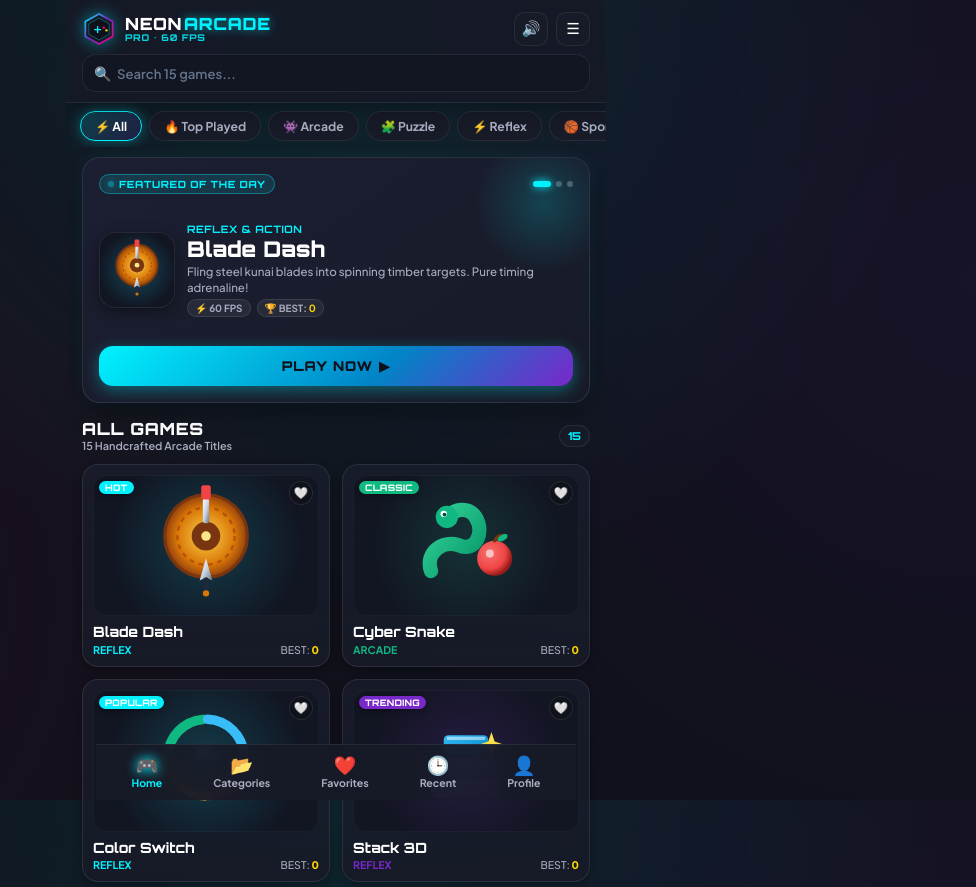
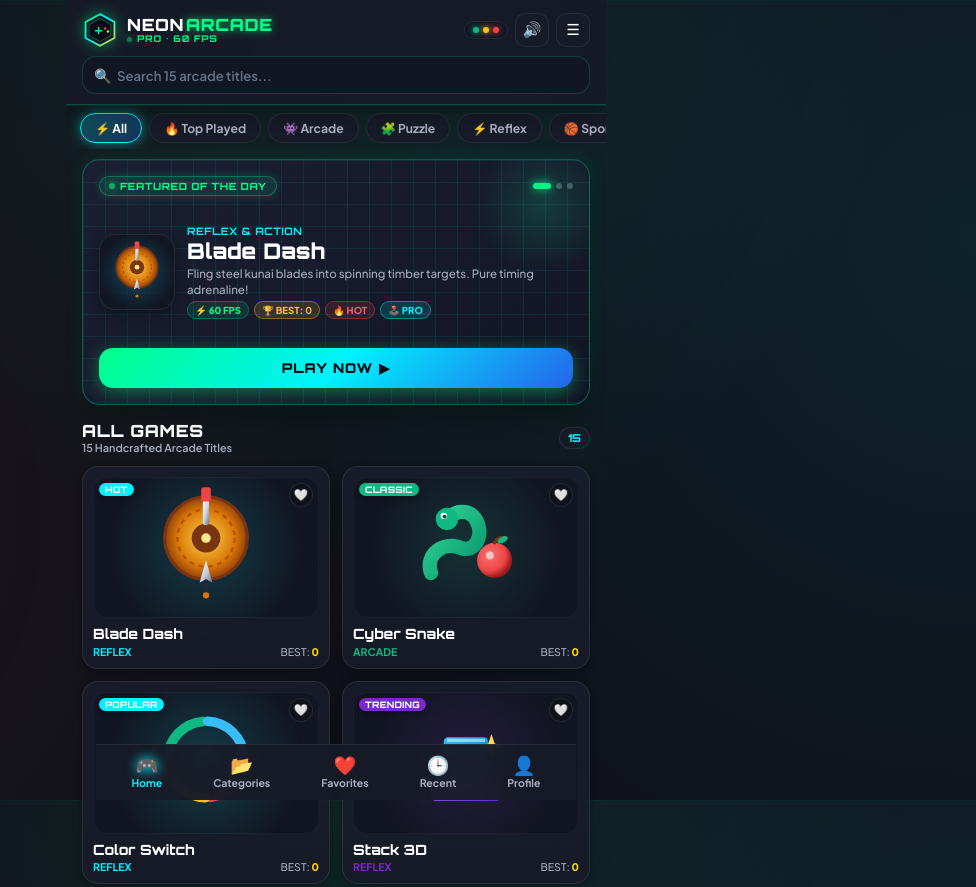
Before and after one commit to Big-Dady-46/Neon-Arcade, a website built with Vite: page mobile/index.html in a window 1280 px wide. Shown: the top 887 px of the page, without its empty margins (304-1280 px from the left). Built offline with nearby package versions, Linux system fonts and the light colour scheme.

Commit message:
feat: add desktop-style cyber grid boxes, neon emerald green header accents, and red yellow green blue color styling

```diff
--- a/mobile/index.html
+++ b/mobile/index.html
@@ -29,26 +29,34 @@
             <svg width="36" height="36" viewBox="0 0 100 100" fill="none" xmlns="http://www.w3.org/2000/svg">
               <defs>
                 <linearGradient id="cyberHex" x1="0%" y1="0%" x2="100%" y2="100%">
-                  <stop offset="0%" stop-color="#00F2FE"/>
-                  <stop offset="50%" stop-color="#7928CA"/>
-                  <stop offset="100%" stop-color="#FF007A"/>
+                  <stop offset="0%" stop-color="#00FF88"/>
+                  <stop offset="50%" stop-color="#00F2FE"/>
+                  <stop offset="100%" stop-color="#FFD700"/>
                 </linearGradient>
               </defs>
-              <polygon points="50,6 90,28 90,72 50,94 10,72 10,28" fill="#171A27" stroke="url(#cyberHex)" stroke-width="5"/>
-              <polygon points="50,18 80,35 80,65 50,82 20,65 20,35" fill="#0F111A" stroke="rgba(0, 242, 254, 0.45)" stroke-width="2"/>
-              <path d="M36 50 H44 V42 H48 V50 H56 V54 H48 V62 H44 V54 H36 Z" fill="#00F2FE"/>
-              <circle cx="64" cy="46" r="3.5" fill="#FF007A"/>
+              <polygon points="50,6 90,28 90,72 50,94 10,72 10,28" fill="#141926" stroke="url(#cyberHex)" stroke-width="5"/>
+              <polygon points="50,18 80,35 80,65 50,82 20,65 20,35" fill="#0A0D16" stroke="rgba(0, 255, 136, 0.45)" stroke-width="2"/>
+              <path d="M36 50 H44 V42 H48 V50 H56 V54 H48 V62 H44 V54 H36 Z" fill="#00FF88"/>
+              <circle cx="64" cy="46" r="3.5" fill="#EF4444"/>
               <circle cx="72" cy="54" r="3.5" fill="#FFD700"/>
             </svg>
           </div>
           <div class="mobile-brand-text">
             <span class="brand-title">NEON<span class="brand-accent">ARCADE</span></span>
-            <span class="brand-fps-pill">PRO • 60 FPS</span>
+            <div class="brand-sub-row">
+              <span class="brand-live-indicator"></span>
+              <span class="brand-fps-pill">PRO • 60 FPS</span>
+            </div>
           </div>
         </a>
 
-        <!-- Top Right Actions: Sound & Menu Drawer -->
+        <!-- Top Right Actions: System Status & Controls -->
         <div class="mobile-header-actions">
+          <div class="header-status-dots" title="Status: Online 60fps (Green), Low Latency (Yellow), Stereo FX (Red)">
+            <span class="status-dot dot-green"></span>
+            <span class="status-dot dot-yellow"></span>
+            <span class="status-dot dot-red"></span>
+          </div>
           <button class="mobile-header-btn" id="btnSoundToggle" title="Toggle Sound (Mute/Unmute)">
             <span id="soundIcon">🔊</span>
           </button>
@@ -58,10 +66,10 @@
         </div>
       </div>
 
-      <!-- Full-Width Mobile Search Bar -->
+      <!-- Full-Width Mobile Search Bar with Green Lens -->
       <div class="mobile-search-bar">
         <span class="search-lens-icon">🔍</span>
-        <input type="text" id="mobileSearchInput" class="mobile-search-field" placeholder="Search 15 games..." autocomplete="off">
+        <input type="text" id="mobileSearchInput" class="mobile-search-field" placeholder="Search 15 arcade titles..." autocomplete="off">
         <button class="search-clear-btn hidden" id="btnClearSearch" title="Clear">✕</button>
       </div>
     </header>
@@ -78,7 +86,7 @@
       <button class="category-pill" data-cat="favorites">❤️ Favorites</button>
     </nav>
 
-    <!-- Mobile Hero (Height: 220-280px) -->
+    <!-- Mobile Hero with Cyber Grid Boxes (Height: 220-280px) -->
     <section class="mobile-hero-section">
       <div class="mobile-hero-card" id="mobileHeroCard">
         <div class="hero-top-row">
@@ -102,8 +110,10 @@
             <h1 class="hero-title" id="heroTitle">Blade Dash</h1>
             <p class="hero-desc" id="heroDesc">Fling steel daggers into spinning targets with pure adrenaline.</p>
             <div class="hero-chips-row">
-              <span class="hero-chip">⚡ 60 FPS</span>
-              <span class="hero-chip" id="heroBestChip">🏆 BEST: <strong id="heroBestVal">0</strong></span>
+              <span class="hero-chip chip-green">⚡ 60 FPS</span>
+              <span class="hero-chip chip-yellow" id="heroBestChip">🏆 BEST: <strong id="heroBestVal">0</strong></span>
+              <span class="hero-chip chip-red">🔥 HOT</span>
+              <span class="hero-chip chip-blue">🕹️ PRO</span>
             </div>
           </div>
         </div>
--- a/mobile/style.css
+++ b/mobile/style.css
@@ -62,13 +62,18 @@ html, body {
   -webkit-overflow-scrolling: touch;
 }
 
-/* Atmospheric Cyber Ambient Glow Background */
+/* Atmospheric Cyber Ambient Glow with Retro Grid Boxes (Matching Desktop Banner) */
 body.mobile-body {
   background-color: var(--bg-app);
   background-image:
-    radial-gradient(circle at 50% 0%, rgba(0, 242, 254, 0.09) 0%, transparent 60%),
-    radial-gradient(circle at 100% 35%, rgba(121, 40, 202, 0.08) 0%, transparent 50%),
-    radial-gradient(circle at 0% 75%, rgba(255, 0, 122, 0.06) 0%, transparent 50%);
+    /* Cyber grid boxes like desktop banner */
+    linear-gradient(rgba(0, 242, 254, 0.04) 1px, transparent 1px),
+    linear-gradient(90deg, rgba(0, 242, 254, 0.04) 1px, transparent 1px),
+    /* Ambient glow meshes (emerald green on top, teal/blue in middle, crimson below) */
+    radial-gradient(circle at 50% 0%, rgba(16, 185, 129, 0.12) 0%, transparent 55%),
+    radial-gradient(circle at 100% 30%, rgba(0, 242, 254, 0.08) 0%, transparent 50%),
+    radial-gradient(circle at 0% 65%, rgba(239, 68, 68, 0.06) 0%, transparent 50%);
+  background-size: 26px 26px, 26px 26px, 100% 100%, 100% 100%, 100% 100%;
   background-attachment: fixed;
 }
 
@@ -89,7 +94,7 @@ body.mobile-body {
 }
 
 /* ==========================================================================
-   MOBILE HEADER (Sticky, Compact, 10–14px padding, Subtle Backdrop Blur)
+   MOBILE HEADER (Sticky, Compact, Green Underline, Subtle Backdrop Blur)
    ========================================================================== */
 .mobile-header {
   position: sticky;
@@ -98,13 +103,13 @@ body.mobile-body {
   background: var(--bg-surface-glass);
   backdrop-filter: blur(20px) saturate(180%);
   -webkit-backdrop-filter: blur(20px) saturate(180%);
-  border-bottom: 1px solid var(--border-subtle);
+  border-bottom: 1px solid rgba(16, 185, 129, 0.3);
   padding: 10px 14px 10px;
   display: flex;
   flex-direction: column;
   gap: 8px;
   width: 100%;
-  box-shadow: 0 4px 20px rgba(0, 0, 0, 0.35);
+  box-shadow: 0 4px 20px rgba(0, 0, 0, 0.4), 0 1px 0 rgba(16, 185, 129, 0.2);
 }
 
 .mobile-header-top {
@@ -123,10 +128,10 @@ body.mobile-body {
 }
 
 .mobile-brand-emblem {
-  width: 34px;
-  height: 34px;
+  width: 36px;
+  height: 36px;
   flex-shrink: 0;
-  filter: drop-shadow(0 0 8px rgba(0, 242, 254, 0.45));
+  filter: drop-shadow(0 0 8px rgba(0, 255, 136, 0.45));
   display: flex;
   align-items: center;
   justify-content: center;
@@ -151,9 +156,24 @@ body.mobile-body {
 }
 
 .brand-accent {
-  color: var(--neon-teal);
-  text-shadow: 0 0 10px rgba(0, 242, 254, 0.6);
+  color: #00FF88;
+  text-shadow: 0 0 10px rgba(0, 255, 136, 0.75);
   margin-left: 2px;
+}
+
+.brand-sub-row {
+  display: flex;
+  align-items: center;
+  gap: 5px;
+}
+
+.brand-live-indicator {
+  width: 5px;
+  height: 5px;
+  border-radius: 50%;
+  background: #00FF88;
+  box-shadow: 0 0 6px #00FF88;
+  animation: liveBlink 1.4s infinite;
 }
 
 .brand-fps-pill {
@@ -161,15 +181,45 @@ body.mobile-body {
   font-size: 0.58rem;
   font-weight: 800;
   letter-spacing: 0.08em;
-  color: var(--neon-teal);
-  opacity: 0.88;
-}
-
+  color: #00FF88;
+  opacity: 0.95;
+}
+
+/* System Status Dots Cluster (Green, Yellow, Red) */
 .mobile-header-actions {
   display: flex;
   align-items: center;
-  gap: 8px;
+  gap: 7px;
   flex-shrink: 0;
+}
+
+.header-status-dots {
+  display: flex;
+  align-items: center;
+  gap: 4px;
+  background: rgba(18, 22, 36, 0.85);
+  padding: 5px 8px;
+  border-radius: var(--radius-full);
+  border: 1px solid rgba(255, 255, 255, 0.08);
+}
+
+.status-dot {
+  width: 6px;
+  height: 6px;
+  border-radius: 50%;
+  display: block;
+}
+.dot-green {
+  background: #10B981;
+  box-shadow: 0 0 6px #10B981;
+}
+.dot-yellow {
+  background: #FBBF24;
+  box-shadow: 0 0 6px #FBBF24;
+}
+.dot-red {
+  background: #EF4444;
+  box-shadow: 0 0 6px #EF4444;
 }
 
 .mobile-header-btn {
@@ -188,11 +238,11 @@ body.mobile-body {
 }
 .mobile-header-btn:active {
   transform: scale(0.92);
-  border-color: var(--neon-teal);
-  box-shadow: var(--glow-teal-sm);
-}
-
-/* Mobile Search Bar */
+  border-color: #00FF88;
+  box-shadow: 0 0 8px rgba(0, 255, 136, 0.4);
+}
+
+/* Mobile Search Bar with Neon Green Focus & Icon */
 .mobile-search-bar {
   position: relative;
   width: 100%;
@@ -203,7 +253,7 @@ body.mobile-body {
   left: 12px;
   top: 50%;
   transform: translateY(-50%);
-  color: var(--text-muted);
+  color: #10B981;
   font-size: 0.88rem;
   pointer-events: none;
 }
@@ -214,7 +264,7 @@ body.mobile-body {
   padding: 0 34px 0 34px;
   border-radius: var(--radius-md);
   background: var(--bg-input);
-  border: 1px solid var(--border-subtle);
+  border: 1px solid rgba(16, 185, 129, 0.25);
   color: var(--text-primary);
   font-family: var(--font-sans);
   font-size: 0.82rem;
@@ -226,8 +276,8 @@ body.mobile-body {
   color: var(--text-muted);
 }
 .mobile-search-field:focus {
-  border-color: var(--neon-teal);
-  box-shadow: 0 0 12px rgba(0, 242, 254, 0.25);
+  border-color: #00FF88;
+  box-shadow: 0 0 14px rgba(0, 255, 136, 0.35);
 }
 
 .search-clear-btn {
@@ -252,7 +302,7 @@ body.mobile-body {
 }
 
 /* ==========================================================================
-   MOBILE CATEGORY BAR (Horizontal Swipe Pills)
+   MOBILE CATEGORY BAR (Horizontal Swipe Pills with Red, Yellow, Green, Blue)
    ========================================================================== */
 .mobile-category-bar {
   display: flex;
@@ -285,15 +335,59 @@ body.mobile-body {
 .category-pill:active {
   transform: scale(0.95);
 }
-.category-pill.active {
-  background: linear-gradient(135deg, rgba(0, 242, 254, 0.18) 0%, rgba(121, 40, 202, 0.18) 100%);
-  border-color: var(--neon-teal);
+
+/* Category Pills in Tasteful Blue, Red, Green, Yellow */
+.category-pill[data-cat="all"].active {
+  background: linear-gradient(135deg, rgba(0, 242, 254, 0.25), rgba(37, 99, 235, 0.3));
+  border-color: #00F2FE;
   color: #FFFFFF;
-  box-shadow: 0 0 14px rgba(0, 242, 254, 0.35);
+  box-shadow: 0 0 14px rgba(0, 242, 254, 0.45);
+}
+.category-pill[data-cat="top"].active {
+  background: linear-gradient(135deg, rgba(239, 68, 68, 0.25), rgba(249, 115, 22, 0.3));
+  border-color: #EF4444;
+  color: #FFFFFF;
+  box-shadow: 0 0 14px rgba(239, 68, 68, 0.45);
+}
+.category-pill[data-cat="arcade"].active {
+  background: linear-gradient(135deg, rgba(59, 130, 246, 0.25), rgba(99, 102, 241, 0.3));
+  border-color: #3B82F6;
+  color: #FFFFFF;
+  box-shadow: 0 0 14px rgba(59, 130, 246, 0.45);
+}
+.category-pill[data-cat="puzzle"].active {
+  background: linear-gradient(135deg, rgba(99, 102, 241, 0.25), rgba(139, 92, 246, 0.3));
+  border-color: #6366F1;
+  color: #FFFFFF;
+  box-shadow: 0 0 14px rgba(99, 102, 241, 0.45);
+}
+.category-pill[data-cat="reflex"].active {
+  background: linear-gradient(135deg, rgba(16, 185, 129, 0.25), rgba(5, 150, 105, 0.3));
+  border-color: #10B981;
+  color: #FFFFFF;
+  box-shadow: 0 0 14px rgba(16, 185, 129, 0.45);
+}
+.category-pill[data-cat="sports"].active {
+  background: linear-gradient(135deg, rgba(245, 158, 11, 0.25), rgba(217, 119, 6, 0.3));
+  border-color: #F59E0B;
+  color: #FFFFFF;
+  box-shadow: 0 0 14px rgba(245, 158, 11, 0.45);
+}
+.category-pill[data-cat="racing"].active {
+  background: linear-gradient(135deg, rgba(255, 0, 85, 0.25), rgba(225, 29, 72, 0.3));
+  border-color: #FF0055;
+  color: #FFFFFF;
+  box-shadow: 0 0 14px rgba(255, 0, 85, 0.45);
+}
+.category-pill[data-cat="favorites"].active {
+  background: linear-gradient(135deg, rgba(244, 63, 94, 0.25), rgba(225, 29, 72, 0.3));
+  border-color: #F43F5E;
+  color: #FFFFFF;
+  box-shadow: 0 0 14px rgba(244, 63, 94, 0.45);
 }
 
 /* ==========================================================================
-   MOBILE HERO (Height: 220–280px, Surface #171A27, Rounded 18px)
+   MOBILE HERO (Height: 220–280px, Retro Grid Boxes & Cyber Green Highlight)
    ========================================================================== */
 .mobile-hero-section {
   padding: 8px 14px 14px;
@@ -301,17 +395,23 @@ body.mobile-body {
 }
 
 .mobile-hero-card {
-  height: 235px;
+  height: 236px;
   border-radius: var(--radius-xl);
-  background: linear-gradient(145deg, #1C1F32 0%, #171A27 100%);
-  border: 1px solid var(--border-card);
+  /* Cyber grid boxes like desktop banner */
+  background-color: #141726;
+  background-image:
+    linear-gradient(rgba(0, 242, 254, 0.08) 1px, transparent 1px),
+    linear-gradient(90deg, rgba(0, 242, 254, 0.08) 1px, transparent 1px),
+    linear-gradient(145deg, #1A1F32 0%, #121524 100%);
+  background-size: 22px 22px, 22px 22px, 100% 100%;
+  border: 1px solid rgba(16, 185, 129, 0.4);
   padding: 14px;
   display: flex;
   flex-direction: column;
   justify-content: space-between;
   position: relative;
   overflow: hidden;
-  box-shadow: 0 10px 25px -5px rgba(0, 0, 0, 0.5), 0 0 15px rgba(0, 242, 254, 0.08);
+  box-shadow: 0 10px 25px -5px rgba(0, 0, 0, 0.6), 0 0 20px rgba(16, 185, 129, 0.15);
 }
 
 .mobile-hero-card::before {
@@ -321,7 +421,7 @@ body.mobile-body {
   top: -25px;
   width: 140px;
   height: 140px;
-  background: radial-gradient(circle, rgba(0, 242, 254, 0.18) 0%, rgba(0, 242, 254, 0) 70%);
+  background: radial-gradient(circle, rgba(16, 185, 129, 0.22) 0%, rgba(0, 242, 254, 0) 70%);
   pointer-events: none;
 }
 
@@ -350,53 +450,73 @@ body.mobile-body {
 .hero-dot.active {
   width: 18px;
   border-radius: 10px;
-  background: var(--neon-teal);
-  box-shadow: 0 0 8px var(--neon-teal);
+  background: #00FF88;
+  box-shadow: 0 0 10px #00FF88;
 }
 
 .hero-chips-row {
   display: flex;
   align-items: center;
-  gap: 6px;
+  gap: 5px;
   margin-top: 4px;
+  flex-wrap: nowrap;
 }
 
 .hero-chip {
-  font-size: 0.62rem;
-  font-weight: 700;
+  font-size: 0.6rem;
+  font-weight: 800;
   padding: 2px 7px;
   border-radius: var(--radius-full);
-  background: rgba(255, 255, 255, 0.06);
-  border: 1px solid rgba(255, 255, 255, 0.1);
-  color: var(--text-secondary);
-}
-.hero-chip strong {
-  color: var(--neon-gold);
+  white-space: nowrap;
+}
+.hero-chip.chip-green {
+  background: rgba(16, 185, 129, 0.14);
+  border: 1px solid rgba(16, 185, 129, 0.4);
+  color: #00FF88;
+}
+.hero-chip.chip-yellow {
+  background: rgba(251, 191, 36, 0.14);
+  border: 1px solid rgba(251, 191, 36, 0.4);
+  color: #FBBF24;
+}
+.hero-chip.chip-yellow strong {
+  color: #FBBF24;
+}
+.hero-chip.chip-red {
+  background: rgba(239, 68, 68, 0.14);
+  border: 1px solid rgba(239, 68, 68, 0.4);
+  color: #FF5577;
+}
+.hero-chip.chip-blue {
+  background: rgba(0, 242, 254, 0.14);
+  border: 1px solid rgba(0, 242, 254, 0.4);
+  color: #00F2FE;
 }
 
 .hero-tag-badge {
   display: inline-flex;
   align-items: center;
   gap: 5px;
-  background: rgba(0, 242, 254, 0.12);
-  border: 1px solid rgba(0, 242, 254, 0.35);
-  padding: 3px 8px;
+  background: rgba(16, 185, 129, 0.15);
+  border: 1px solid rgba(16, 185, 129, 0.45);
+  padding: 3px 9px;
   border-radius: var(--radius-full);
   font-family: var(--font-heading);
   font-size: 0.62rem;
   font-weight: 800;
   letter-spacing: 0.06em;
-  color: var(--neon-teal);
+  color: #00FF88;
   align-self: flex-start;
+  box-shadow: 0 0 10px rgba(0, 255, 136, 0.2);
 }
 
 .hero-live-dot {
   width: 6px;
   height: 6px;
   border-radius: 50%;
-  background: var(--neon-teal);
-  box-shadow: 0 0 6px var(--neon-teal);
-  animation: liveBlink 1.5s infinite;
+  background: #00FF88;
+  box-shadow: 0 0 8px #00FF88;
+  animation: liveBlink 1.2s infinite;
 }
 @keyframes liveBlink {
   0%, 100% { opacity: 1; }
@@ -441,7 +561,7 @@ body.mobile-body {
   font-size: 0.64rem;
   font-weight: 700;
   letter-spacing: 0.05em;
-  color: var(--neon-gold);
+  color: #FBBF24;
   display: block;
   margin-bottom: 2px;
 }
@@ -473,8 +593,8 @@ body.mobile-body {
   height: 40px;
   border-radius: var(--radius-md);
   border: none;
-  background: linear-gradient(135deg, #00F2FE 0%, #0284C7 60%, #7928CA 100%);
-  color: #0F111A;
+  background: linear-gradient(135deg, #00FF88 0%, #00F2FE 50%, #2563EB 100%);
+  color: #0A0D16;
   font-family: var(--font-heading);
   font-size: 0.84rem;
   font-weight: 900;
@@ -484,12 +604,12 @@ body.mobile-body {
   justify-content: center;
   gap: 6px;
   cursor: pointer;
-  box-shadow: 0 4px 16px rgba(0, 242, 254, 0.35);
+  box-shadow: 0 4px 18px rgba(0, 255, 136, 0.4);
   transition: transform 0.15s ease, box-shadow 0.15s ease;
 }
 .hero-play-btn:active {
   transform: scale(0.97);
-  box-shadow: 0 2px 8px rgba(0, 242, 254, 0.2);
+  box-shadow: 0 2px 8px rgba(0, 255, 136, 0.25);
 }
 
 /* ==========================================================================
```
